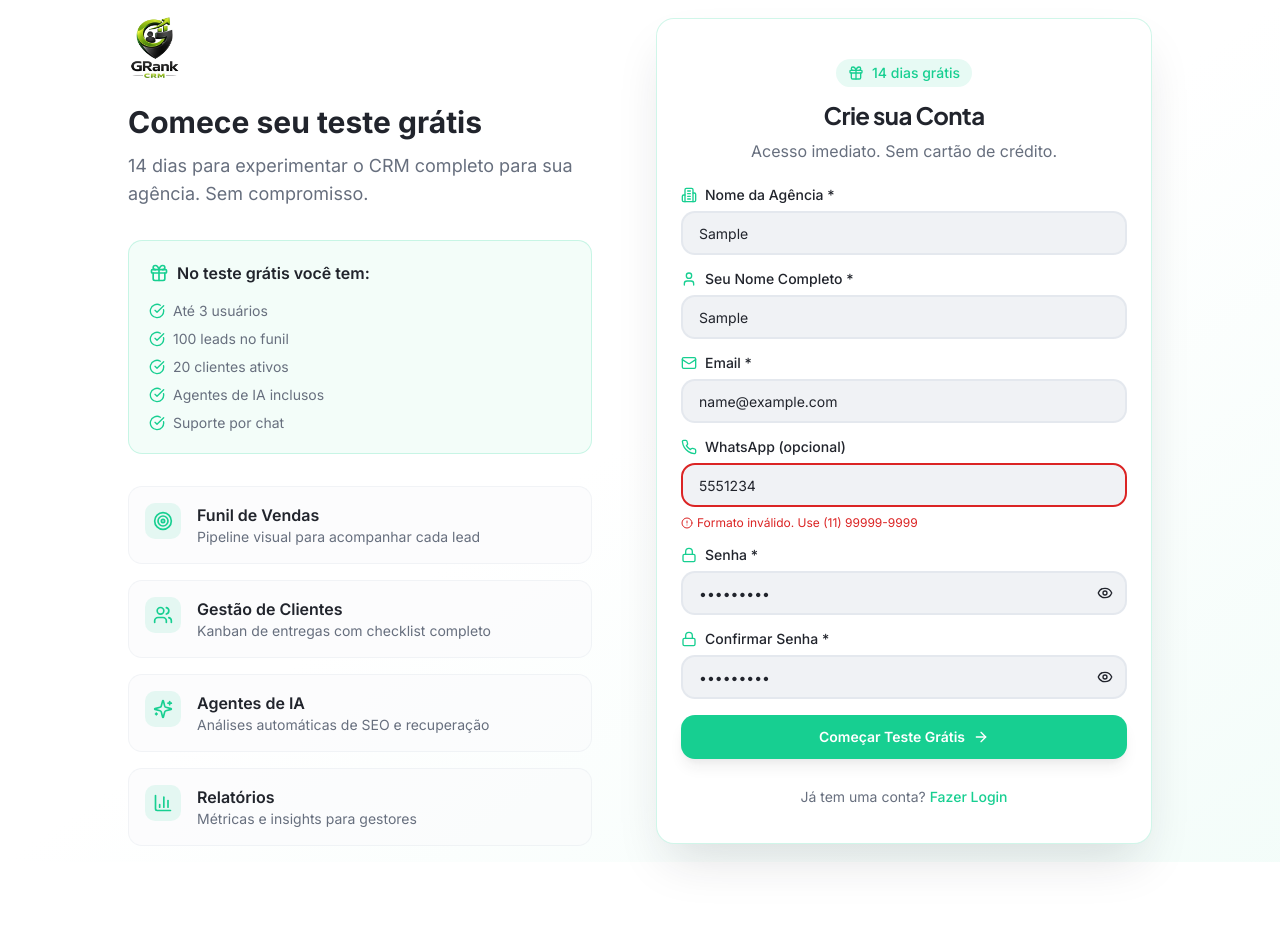
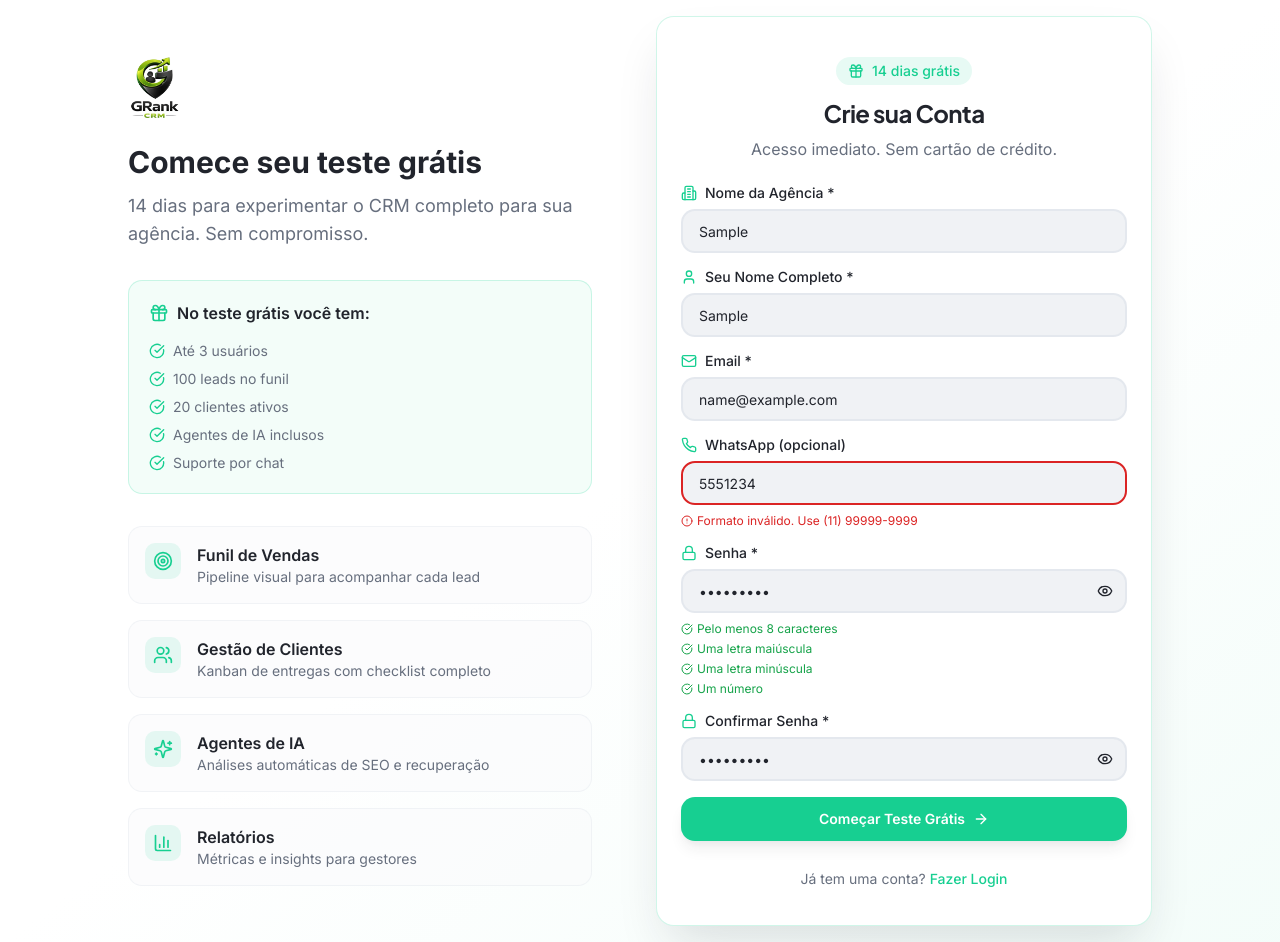
Before and after one commit to jsgestaodigital-stack/crm-saas-alcateia, a React (Vite) app: page /register in a window 1280 px wide. Both pictures are taken after typing "Sample", "Sample", "name@example.com", "5551234", "Sample123", "Sample123" into the empty fields and a click on the button "Começar Teste Grátis". Before the commit the page ends 862 px from the top, so only its background shows below. Built offline with nearby package versions, Linux system fonts and the light colour scheme; no server answers; the HTML template or start-up script is replaced by a standard one.

Commit message:
Changes
Co-authored-by: jsgestaodigital-stack <250465318+jsgestaodigital-stack@users.noreply.github.com>

```diff
--- a/src/pages/Register.tsx
+++ b/src/pages/Register.tsx
@@ -431,7 +431,7 @@ export default function Register() {
                   <Input
                     id="password"
                     type={showPassword ? "text" : "password"}
-                    placeholder="Mínimo 6 caracteres"
+                    placeholder="Mín. 8 caracteres, 1 maiúscula e 1 número"
                     value={formData.password}
                     onChange={(e) => setFormData(prev => ({ ...prev, password: e.target.value }))}
                     disabled={isLoading}
@@ -447,6 +447,22 @@ export default function Register() {
                     {showPassword ? <EyeOff className="w-4 h-4" /> : <Eye className="w-4 h-4" />}
                   </Button>
                 </div>
+                {/* Real-time password rules */}
+                {formData.password.length > 0 && (
+                  <ul className="text-xs space-y-1 mt-1">
+                    {[
+                      { ok: formData.password.length >= 8, label: "Pelo menos 8 caracteres" },
+                      { ok: /[A-Z]/.test(formData.password), label: "Uma letra maiúscula" },
+                      { ok: /[a-z]/.test(formData.password), label: "Uma letra minúscula" },
+                      { ok: /[0-9]/.test(formData.password), label: "Um número" },
+                    ].map((r) => (
+                      <li key={r.label} className={`flex items-center gap-1 ${r.ok ? "text-green-600" : "text-muted-foreground"}`}>
+                        <CheckCircle className="w-3 h-3" />
+                        {r.label}
+                      </li>
+                    ))}
+                  </ul>
+                )}
                 {errors.password && (
                   <p className="text-xs text-destructive flex items-center gap-1">
                     <AlertCircle className="w-3 h-3" />
```
